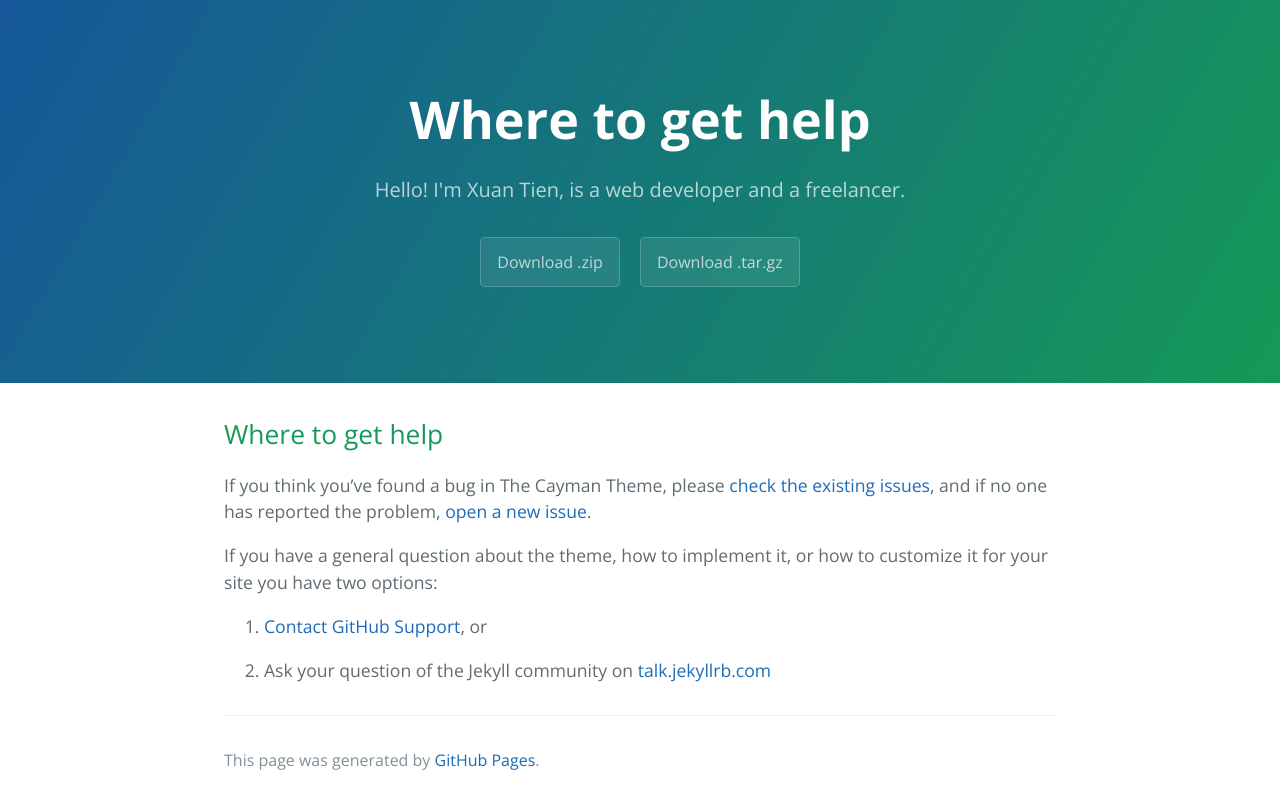
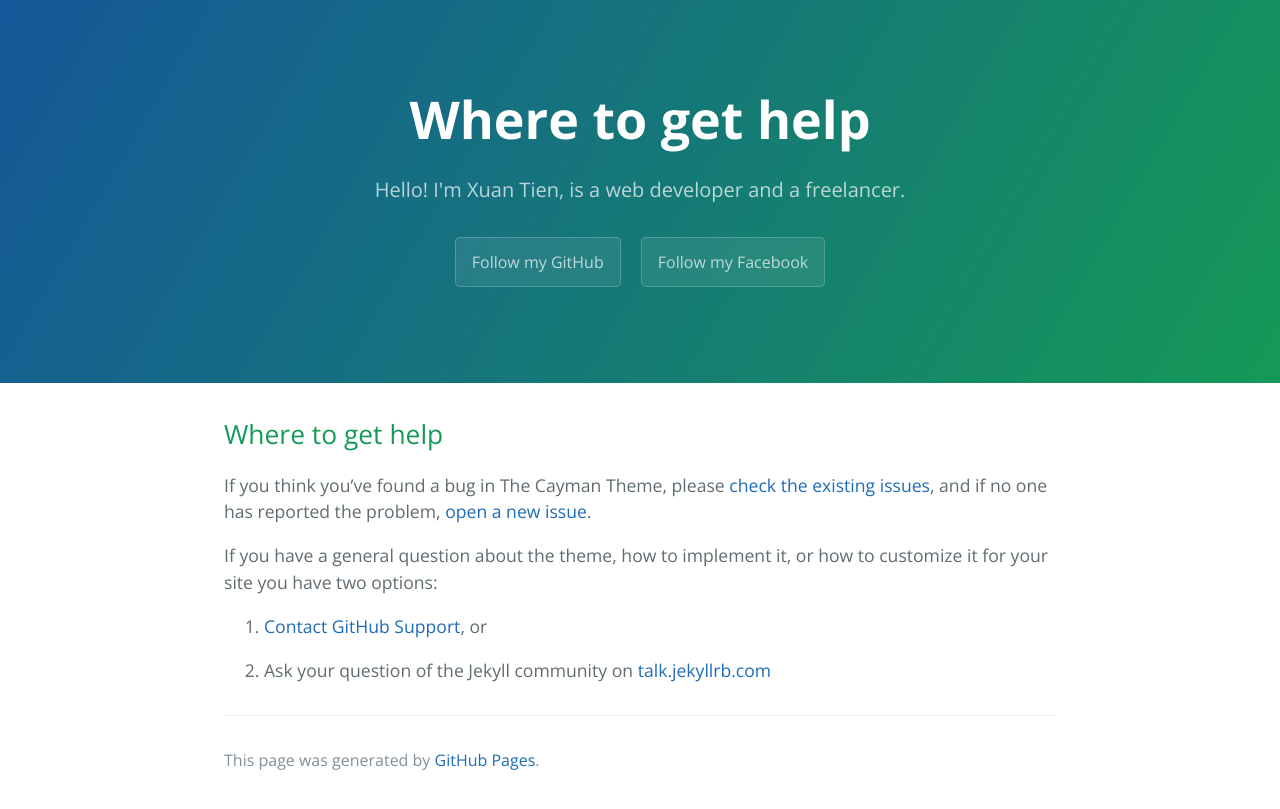
Before and after one commit to sunlifevn/sunlifevn.github.io, a Jekyll site: the page built from docs/SUPPORT.md, in a window 1280 px wide. Shown: the top 809 px of the page. Built offline with Jekyll 4.4.1, drawn with Linux system fonts in a browser that asks for light colours; our own code applies the rules of GitHub Pages for plain Markdown files.

Commit message:
Update content 8

```diff
--- a/_layouts/default.html
+++ b/_layouts/default.html
@@ -29,8 +29,8 @@
         <a href="{{ site.github.repository_url }}" class="btn">View on GitHub</a>
       {% endif %}
       {% if site.show_downloads %}
-        <a href="{{ site.github.zip_url }}" class="btn">Download .zip</a>
-        <a href="{{ site.github.tar_url }}" class="btn">Download .tar.gz</a>
+        <a href="https://github.com/sunlifevn" class="btn">Follow my GitHub</a>
+        <a href="https://facebook.com/twetg" class="btn">Follow my Facebook</a>
       {% endif %}
     </header>
 
```
